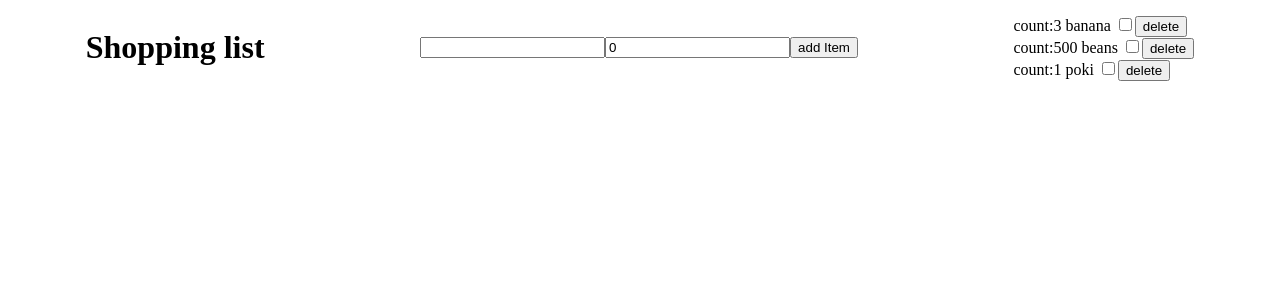
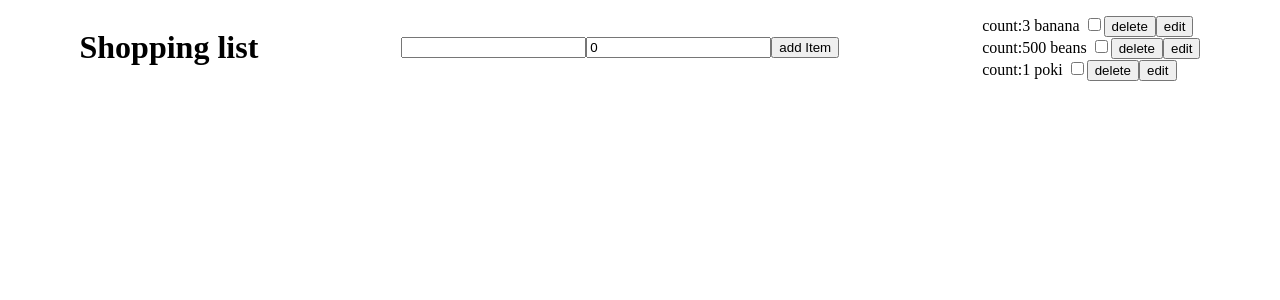
Before and after one commit to kakizaki55/shopping-list-use-reducer, a React app: page / in a window 1280 px wide. Shown: the top 300 px of the page. Built offline with nearby package versions, Linux system fonts and the light colour scheme.

Commit message:
trying to figure out the best way to do the edit feature

```diff
--- a/src/components/ShoppingListItems/ShoppingListItems.jsx
+++ b/src/components/ShoppingListItems/ShoppingListItems.jsx
@@ -1,9 +1,10 @@
 import React from 'react';
+import { useState } from 'react';
 
 export default function ShoppingListItems({ shoppingList, handleDelete }) {
   return (
     <div>
-      {shoppingList.map(({ name, id, count, completed }) => (
+      {shoppingList.map(({ name, id, count, completed, isEditing }) => (
         <div key={id}>
           <span>count:{count} </span>
           <span>{name} </span>
@@ -18,6 +19,10 @@ export default function ShoppingListItems({ shoppingList, handleDelete }) {
           >
             delete
           </button>
+
+          <button value={id} onClick={() => (isEditing = true)}>
+            edit
+          </button>
         </div>
       ))}
     </div>
--- a/src/views/ShoppingList/ShoppingList.jsx
+++ b/src/views/ShoppingList/ShoppingList.jsx
@@ -27,14 +27,15 @@ const initialShoppingList = [
 const itemReducer = (state, { type, name, count, id }) => {
   switch (type) {
     case 'add':
-      return [...state, { name, count, id, completed: false }];
+      return [
+        ...state,
+        { name, count, id, completed: false, isEditing: false },
+      ];
 
     case 'delete':
       const newState = state.filter((item) => {
-        console.log(item.id, id);
         return item.id !== Number(id);
       });
-
       return newState;
 
     default:
```
